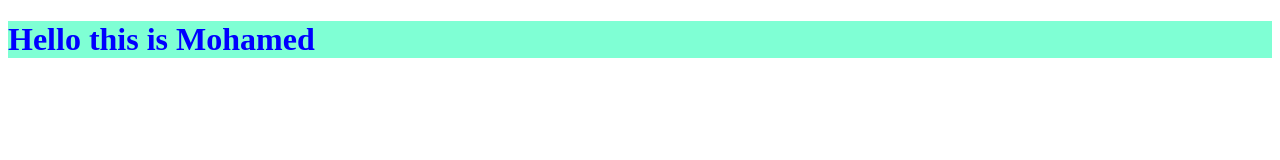
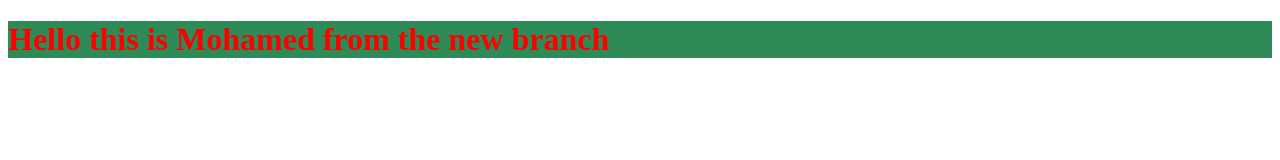
Before and after one commit to mohamedelhabbak/test, a plain HTML site: page index.html in a window 1280 px wide. Drawn offline with Linux system fonts and the light colour scheme.

Commit message:
trying the new branch

```diff
--- a/index.html
+++ b/index.html
@@ -6,11 +6,11 @@
     <title>Document</title>
 </head>
 <body>
-    <h1>Hello this is Mohamed</h1>
+    <h1>Hello this is Mohamed from the new branch</h1>
     <script src="app.js"></script>
     <style>
-        h1   {color: blue;
-        background-color: aquamarine;}
+        h1   {color: red;
+        background-color: seagreen;}
     </style>
 
 </body>
```
